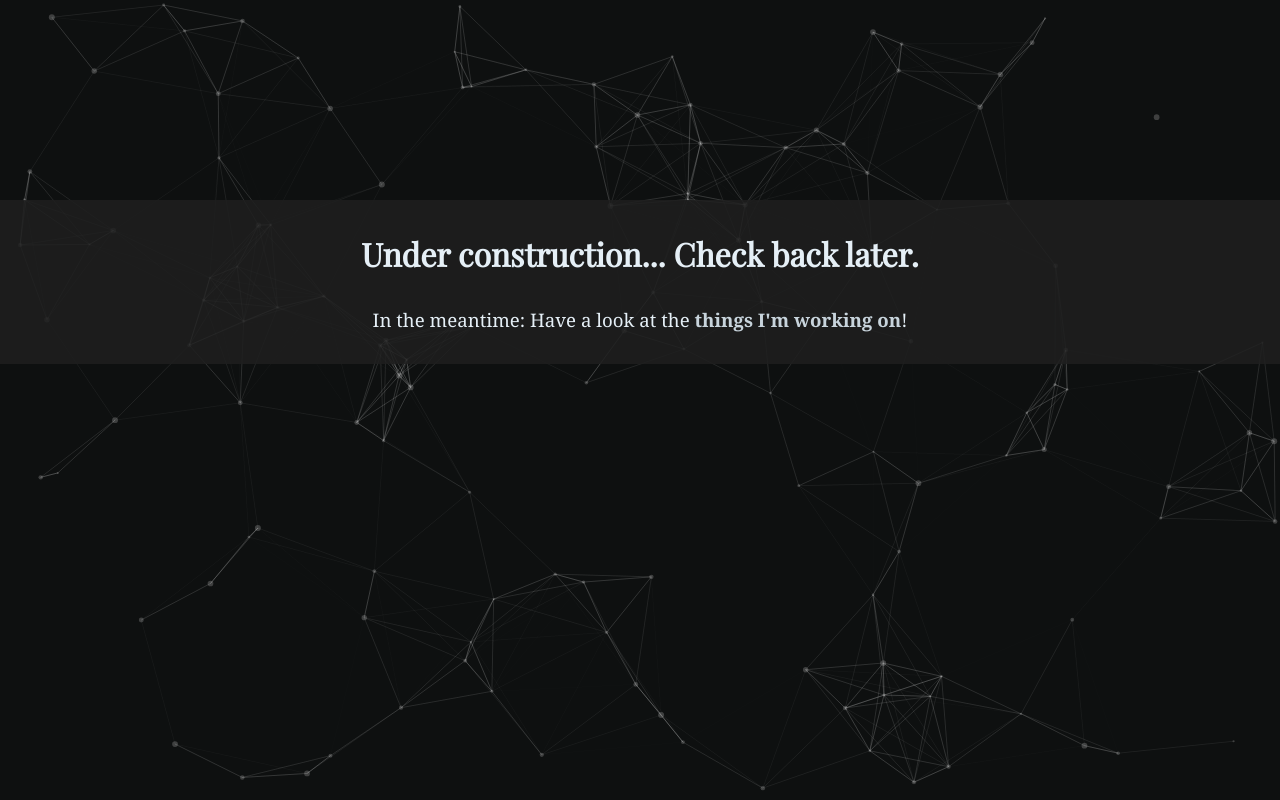
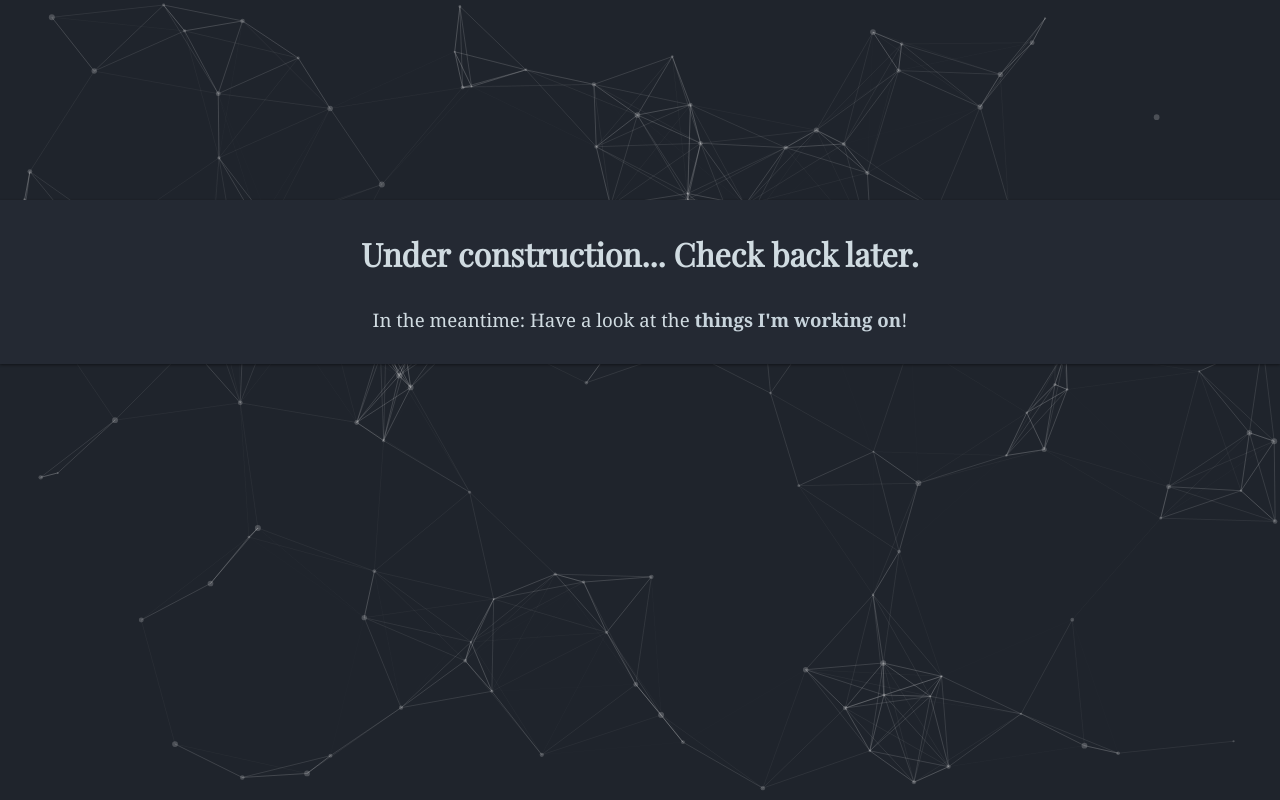
Before and after one commit to qzed/qzed.github.io, a Next.js app: page / in a window 1280 px wide. Built offline with nearby package versions, Linux system fonts and the light colour scheme.

Commit message:
Adjust colors and add some more styling

```diff
--- a/styles/404.module.scss
+++ b/styles/404.module.scss
@@ -2,7 +2,7 @@
 @import "common/fonts.scss";
 
 .base {
-  background-color: $color-background-main;
+  background-color: $color-background-dark;
   color: $color-text;
 
   height: 100vh;
@@ -33,12 +33,13 @@
 
 .box {
   margin-top: 20vh;
-  background-color: rgba($color-background-light, 0.85);
+  background-color: $color-background-main;
   width: 100vw;
   z-index: 1;
   display: flex;
   flex-direction: column;
   align-items: center;
+  box-shadow: 0px 0.5px 3px $color-shadow;
 }
 
 .column {
--- a/styles/common/colors.scss
+++ b/styles/common/colors.scss
@@ -1,3 +1,4 @@
-$color-text: #e5eff6;
-$color-background-main: #0e1010;
-$color-background-light: #1f1f1f;
+$color-text: #d0dbe1;
+$color-background-main: #242933;
+$color-background-dark: #1f242c;
+$color-shadow: #0c0e12;
--- a/styles/home.module.scss
+++ b/styles/home.module.scss
@@ -2,7 +2,7 @@
 @import "common/fonts.scss";
 
 .base {
-  background-color: $color-background-main;
+  background-color: $color-background-dark;
   color: $color-text;
 
   height: 100vh;
@@ -20,12 +20,13 @@
 
 .box {
   margin-top: 25vh;
-  background-color: rgba($color-background-light, 0.85);
+  background-color: $color-background-main;
   width: 100vw;
   z-index: 1;
   display: flex;
   flex-direction: column;
   align-items: center;
+  box-shadow: 0px 0.5px 3px $color-shadow;
 }
 
 .column {
```
